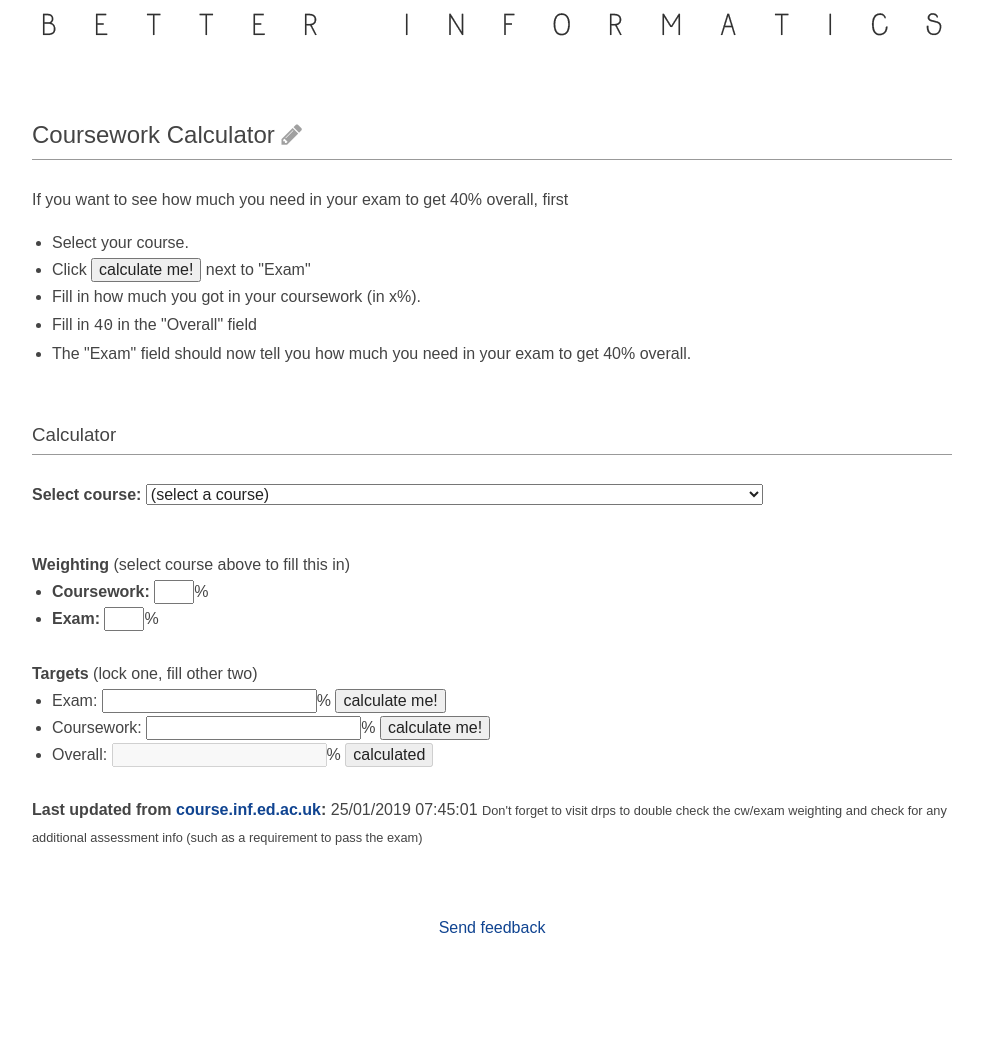
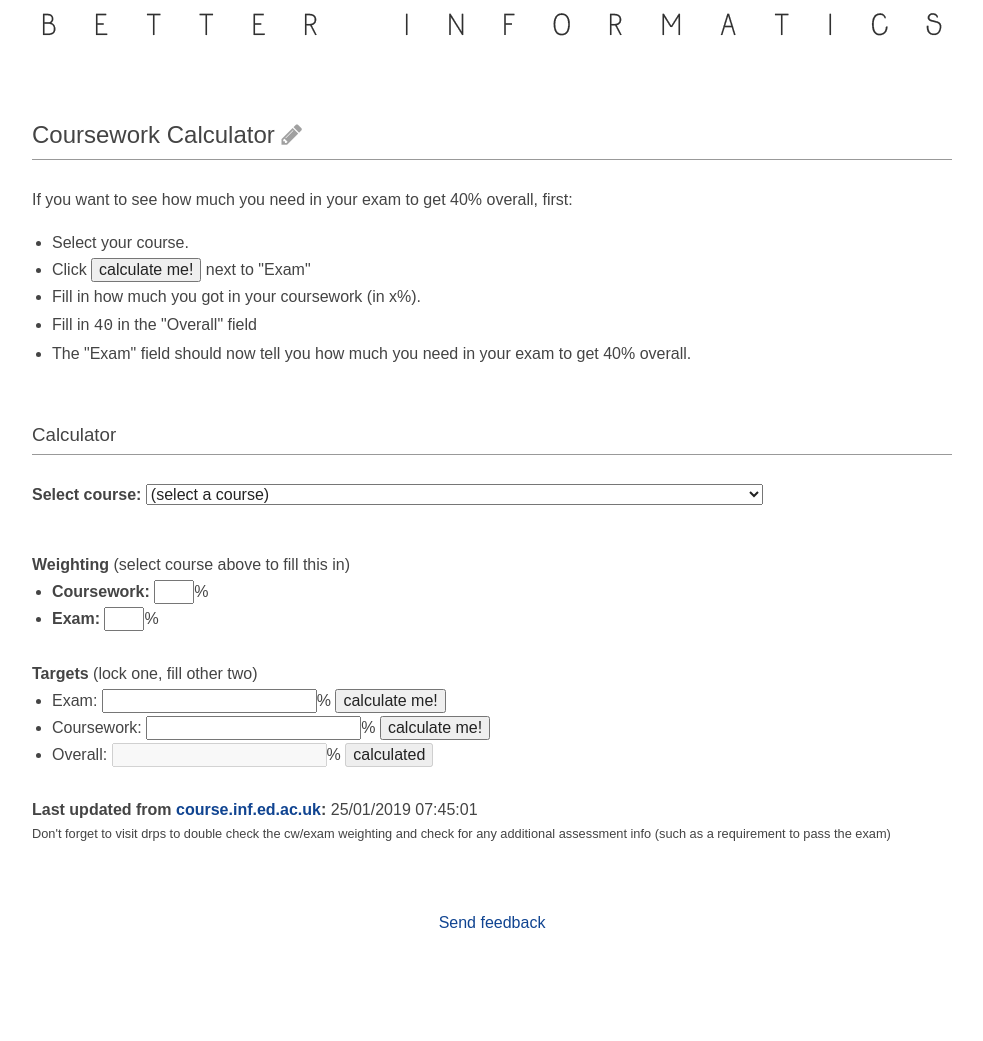
Before and after one commit to compsoc-edinburgh/betterinformatics, a Jekyll site: the page built from _pages/calculator.html, in a window 1280 px wide. Shown: the whole page, without its empty margins (148-1131 px from the left). Built offline with Jekyll 4.4.1, drawn with Linux system fonts in a browser that asks for light colours; nearby versions of some CDN libraries.

Commit message:
Update calculator.html

```diff
--- a/_pages/calculator.html
+++ b/_pages/calculator.html
@@ -5,7 +5,7 @@ layout: page
 
 <p>
     <!-- I deliberately avoid saying "to pass" because there might be other reqs to pass -->
-    If you want to see how much you need in your exam to get 40% overall, first
+    If you want to see how much you need in your exam to get 40% overall, first:
     <ul>
         <li>Select your course.</li>
         <li>Click <button onclick="alert('not this one')">calculate me!</button> next to "Exam"</li>
@@ -71,7 +71,7 @@ layout: page
     <br>
     <strong>Last updated from <a href="http://course.inf.ed.ac.uk">course.inf.ed.ac.uk</a>:</strong> {{ site.data.courses.last_update }}
 
-    <small>
+    <small style="display: block;">
         Don't forget to visit drps to double check the cw/exam weighting and
         check for any additional assessment info (such as a requirement to pass the exam)
     </small>
```
